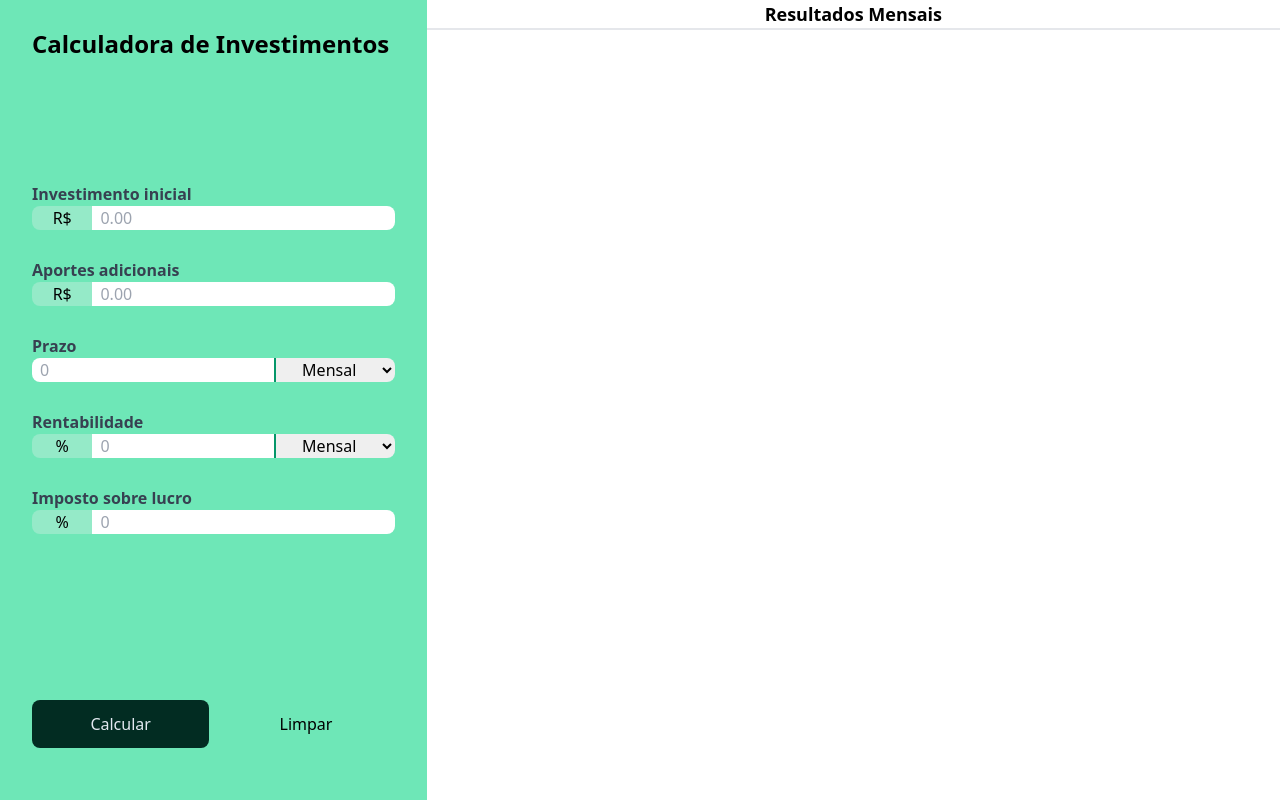
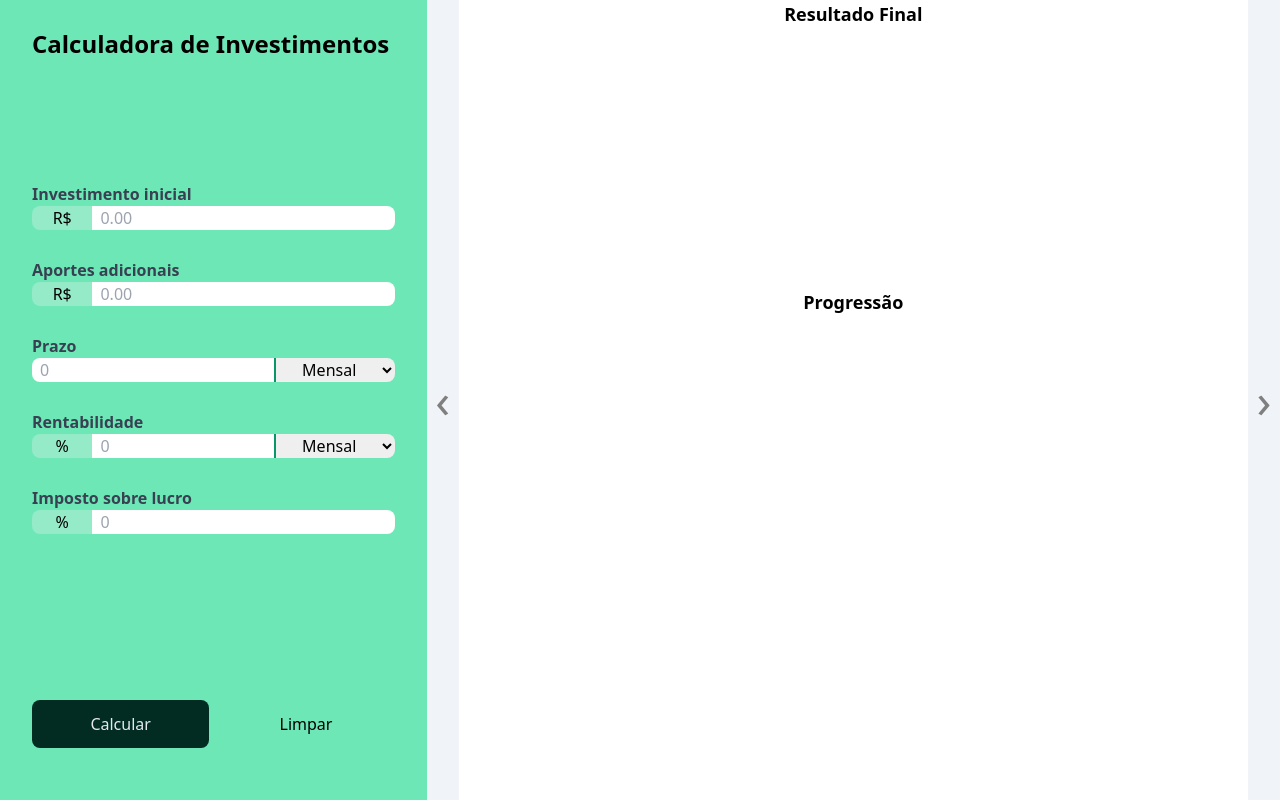
Before and after one commit to RosimarSoares/projetoCalculadoraInvestimentos, a website built with Vite: page index.html in a window 1280 px wide. Built offline with nearby package versions, Linux system fonts and the light colour scheme.

Commit message:
Implementada a funcionalidade do carrossel

```diff
--- a/index.html
+++ b/index.html
@@ -142,8 +142,11 @@
         </button>
       </div>
     </aside>
-    <main class="row-span-2 col-span-2">
-      <!--    <section id="charts-container" class="h-full">
+    <main class="row-span-2 col-span-2 relative">
+      <button id="slide-arrow-previous" class="absolute top-0 bottom-0 left-0 text-5xl cursor-pointer bg-slate-200 opacity-50 w-8 hover:opacity-100 focus:opacity-100">&#8249;</button>
+      <button id="slide-arrow-next" class="absolute top-0 bottom-0 right-0 text-5xl cursor-pointer bg-slate-200 opacity-50 w-8 hover:opacity-100 focus:opacity-100">&#8250;</button>
+      <div id="carousel" class="h-full w-full flex overflow-x-auto scroll-smooth">
+        <section id="charts-container" class="h-full basis-full shrink-0">
           <div class="h-[36%] flex flex-col items-center pb-10">
             <p class="font-bold text-lg">Resultado Final</p>
             <canvas id="final-money-distribution"></canvas>
@@ -152,13 +155,14 @@
             <p class="font-bold text-lg">Progressão</p>
             <canvas id="progression"></canvas>
           </div>
-      </section> -->
-      <section class="h-full overflow-y-auto">
+        </section>
+        <section id="table-container" class="h-full overflow-y-auto basis-full shrink-0">
           <p class="font-bold text-lg text-center">Resultados Mensais</p>
           <table
             id="results-table"
             class="w-full max-h-full border border-separate"></table>
         </section>
+      </div>
     </main>
   </body>
 </html>
--- a/main.js
+++ b/main.js
@@ -15,27 +15,31 @@ const columnsArray = [
   {
     columnLabel: "Total investido",
     accessor: "investedAmount",
-    format: (numberInfo) => formatCurrancy(numberInfo)
+    format: (numberInfo) => formatCurrancyToTable(numberInfo),
   },
   {
     columnLabel: "Rendimento mensal",
     accessor: "interestReturns",
-    format: (numberInfo) => formatCurrancy(numberInfo)
+    format: (numberInfo) => formatCurrancyToTable(numberInfo),
   },
   {
     columnLabel: "Rendimento Total",
     accessor: "totalInterestReturns",
-    format: (numberInfo) => formatCurrancy(numberInfo),
+    format: (numberInfo) => formatCurrancyToTable(numberInfo),
   },
   {
     columnLabel: "Quantia Total",
     accessor: "totalAmount",
-    format: (numberInfo) => formatCurrancy(numberInfo),
+    format: (numberInfo) => formatCurrancyToTable(numberInfo),
   },
 ];
 
-function formatCurrancy(value) {
+function formatCurrancyToTable(value) {
   return value.toLocaleString("pt-BR", { style: "currency", currency: "BRL" });
+}
+
+function formatCurrancyToGraph(value) {
+  return value.toFixed(2);
 }
 
 function renderProgression(event) {
@@ -76,7 +80,7 @@ function renderProgression(event) {
     taxRate
   );
 
-  /* const finalInvestmentObject = returnsArray[returnsArray.length - 1];
+  const finalInvestmentObject = returnsArray[returnsArray.length - 1];
 
   doughnutChartReference = new Chart(finalMoneyChart, {
     type: "doughnut",
@@ -85,11 +89,11 @@ function renderProgression(event) {
       datasets: [
         {
           data: [
-            formatCurrancy(finalInvestmentObject.investedAmount),
-            formatCurrancy(
+            formatCurrancyToGraph(finalInvestmentObject.investedAmount),
+            formatCurrancyToGraph(
               finalInvestmentObject.totalInterestReturns * (1 - taxRate / 100)
             ),
-            formatCurrancy(
+            formatCurrancyToGraph(
               finalInvestmentObject.totalInterestReturns * (taxRate / 100)
             ),
           ],
@@ -112,14 +116,14 @@ function renderProgression(event) {
         {
           label: "Total Investido",
           data: returnsArray.map((investmentObject) =>
-            formatCurrancy(investmentObject.investedAmount)
+            formatCurrancyToGraph(investmentObject.investedAmount)
           ),
           backgroundColor: "rgb(255, 99, 132)",
         },
         {
           label: "Retorno do Investimento",
           data: returnsArray.map((investmentObject) =>
-            formatCurrancy(investmentObject.interestReturns)
+            formatCurrancyToGraph(investmentObject.interestReturns)
           ),
           backgroundColor: "rgb(54, 162, 235)",
         },
@@ -136,7 +140,7 @@ function renderProgression(event) {
         },
       },
     },
-  }); */
+  });
 
   createTable(columnsArray, returnsArray, "results-table");
 }
@@ -209,6 +213,19 @@ for (const formElement of form) {
   }
 }
 
+const mainEl = document.querySelector("main");
+const carouselEl = document.getElementById("carousel");
+const nextButton = document.getElementById("slide-arrow-next");
+const previousButton = document.getElementById("slide-arrow-previous");
+
+nextButton.addEventListener("click", () => {
+  carouselEl.scrollLeft += mainEl.clientWidth;
+});
+
+previousButton.addEventListener("click", () => {
+  carouselEl.scrollLeft -= mainEl.clientWidth;
+});
+
 form.addEventListener("submit", renderProgression);
 //calculateButton.addEventListener("click", renderProgression);
 clearFormButton.addEventListener("click", clearForm);
```
Lines whose indentation alone changed are shown as unchanged.
